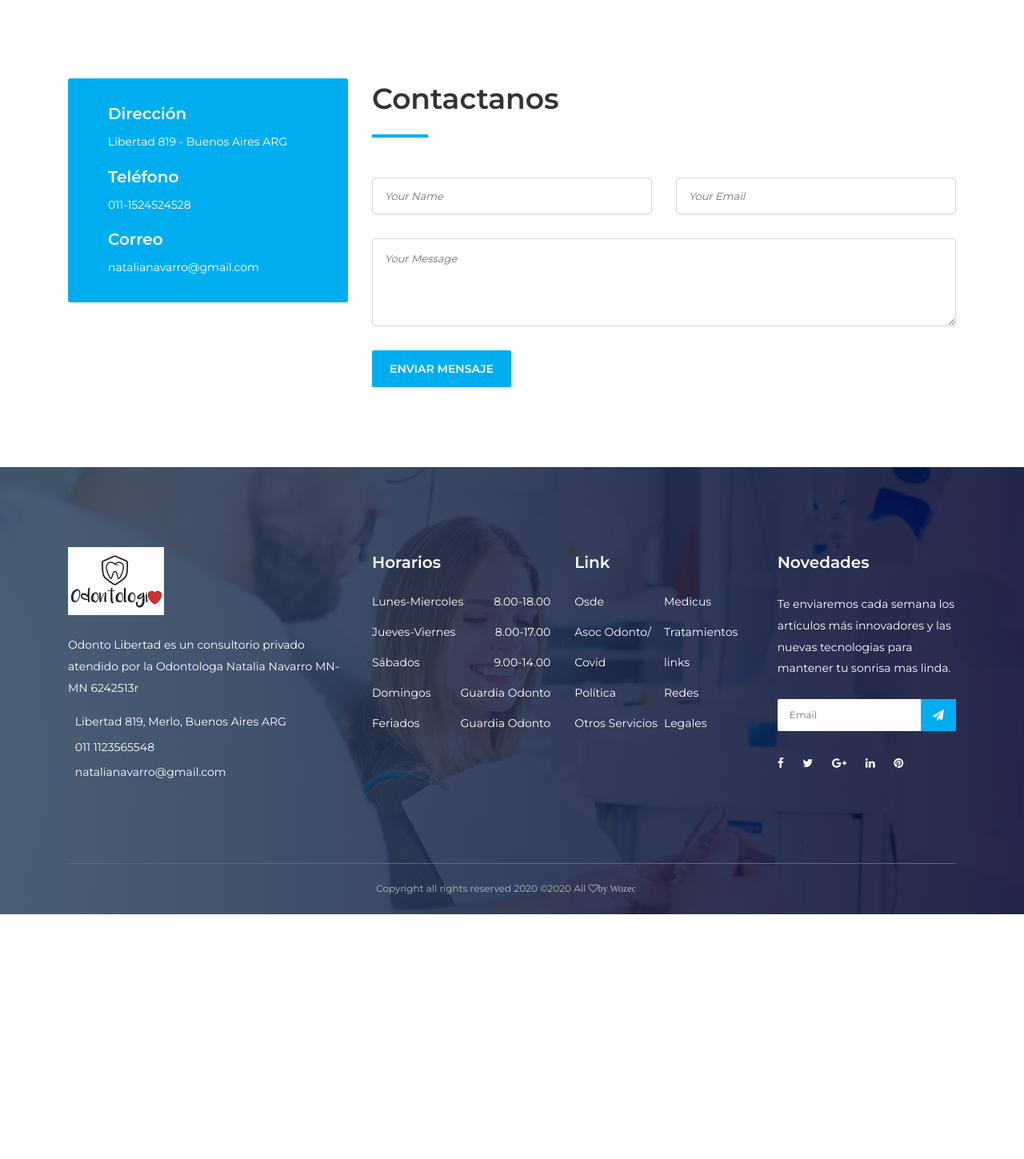
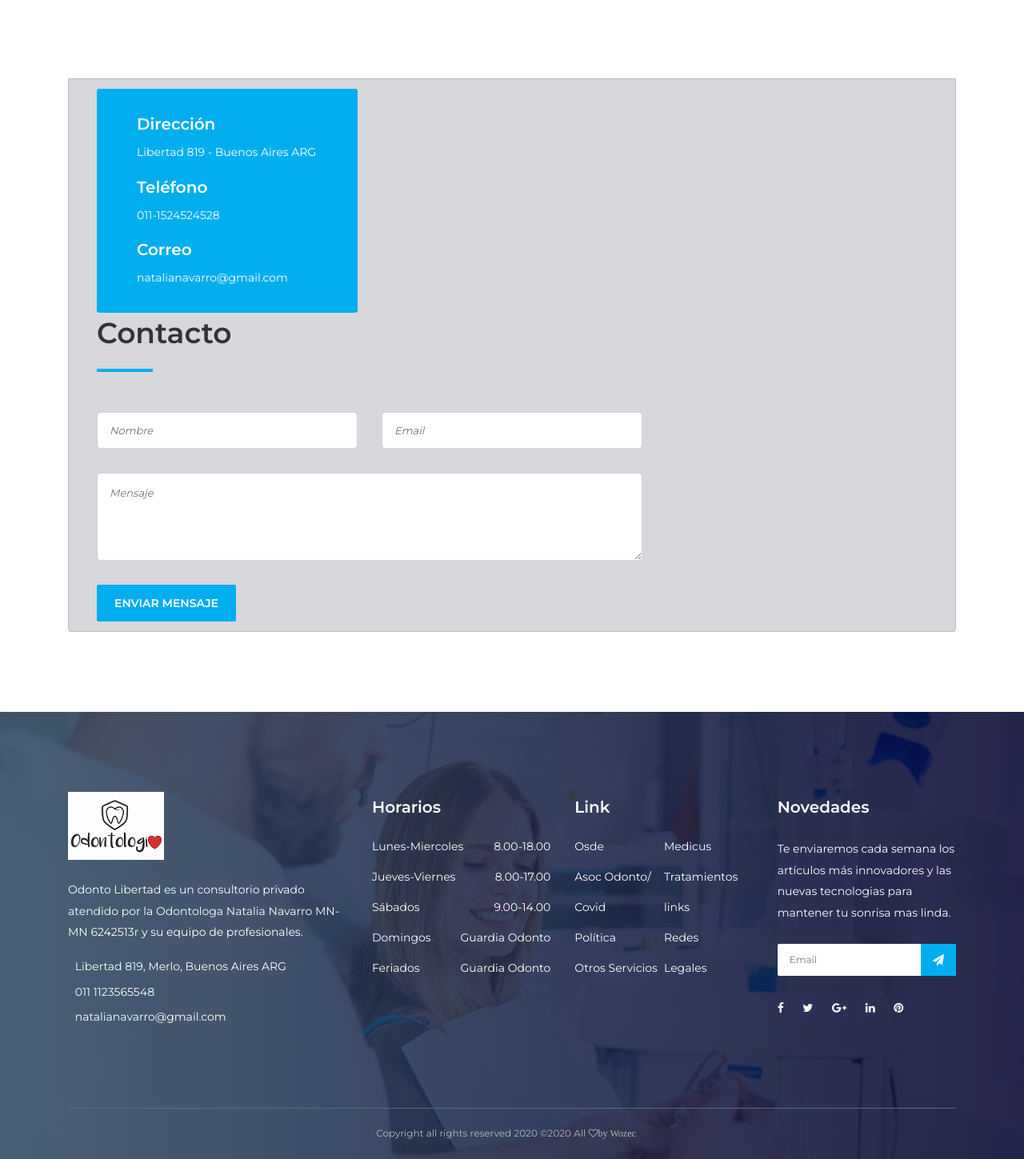
Before and after one commit to afr-ops/drnavarro, a Django app: page /contact.html/ in a window 1280 px wide. Shown: the part 933-2382 px from the top of the page at 80% size. Before the commit the page ends 2076 px from the top, so only its background shows below. Run offline with Django 3.2, Linux system fonts and the light colour scheme; some libraries are stand-ins or nearby versions.

Commit message:
modificación arreglos 155

```diff
--- a/website/templates/contact.html
+++ b/website/templates/contact.html
@@ -9,7 +9,7 @@
   <meta name="viewport" content="width=device-width, initial-scale=1, shrink-to-fit=no">
 
   <!-- Title -->
-  <title>Dento - Dentist &amp; Medical HTML Template</title>
+  <title>Odonto Libertad- Dentista &amp; </title>
 
   <!-- Favicon -->
   <link rel="icon" href="{% static 'website/img/core-img/favicon.ico' %}">
@@ -152,7 +152,7 @@
         </div>
       </div>
 
-      <div class="row">
+      <div class="list-group-item list-group-item-secondary">
         <!-- Contact Information -->
         <div class="col-12 col-md-4">
           <div class="contact-information">
@@ -173,7 +173,7 @@
           <div class="contact-form">
             <!-- Section Heading -->
             <div class="section-heading">
-              <h2>Contactanos </h2>
+              <h2>Contacto </h2>
               <div class="line"></div>
             </div>
             <!-- Form -->
@@ -181,13 +181,13 @@
               {% csrf_token %}
               <div class="row">
                 <div class="col-lg-6">
-                  <input type="text" name="message-name" class="form-control mb-30" placeholder="Your Name">
+                  <input type="text" name="message-name" class="form-control mb-30" placeholder="Nombre">
                 </div>
                 <div class="col-lg-6">
-                  <input type="email" name="message-email" class="form-control mb-30" placeholder="Your Email">
+                  <input type="email" name="message-email" class="form-control mb-30" placeholder="Email">
                 </div>
                 <div class="col-12">
-                  <textarea name="message" class="form-control mb-30" placeholder="Your Message"></textarea>
+                  <textarea name="message" class="form-control mb-30" placeholder="Mensaje"></textarea>
                 </div>
                 <div class="col-12">
                   <button type="submit" class="btn dento-btn">Enviar Mensaje</button>
@@ -210,7 +210,7 @@
         <div class="col-12 col-sm-6 col-lg-4">
           <div class="single-footer-widget">
             <a href="{% url 'home' %}" class="d-block mb-4"><img src="{% static 'website/img/core-img/logo.png' %}" alt=""></a>
-            <p>Odonto Libertad es un consultorio privado atendido por la Odontologa Natalia Navarro MN-MN 6242513r</p>
+            <p>Odonto Libertad es un consultorio privado atendido por la Odontologa Natalia Navarro MN-MN 6242513r y su equipo de profesionales.</p>
             <div class="footer-contact">
               <p><i class="icon_pin"></i> Libertad 819, Merlo, Buenos Aires ARG</p>
               <p><i class="icon_phone"></i> 011 1123565548</p>
```
